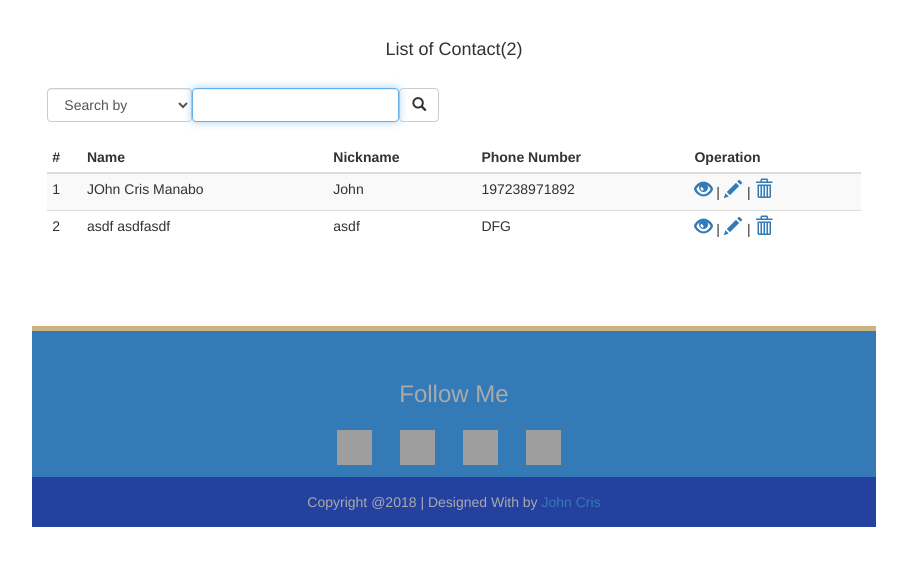
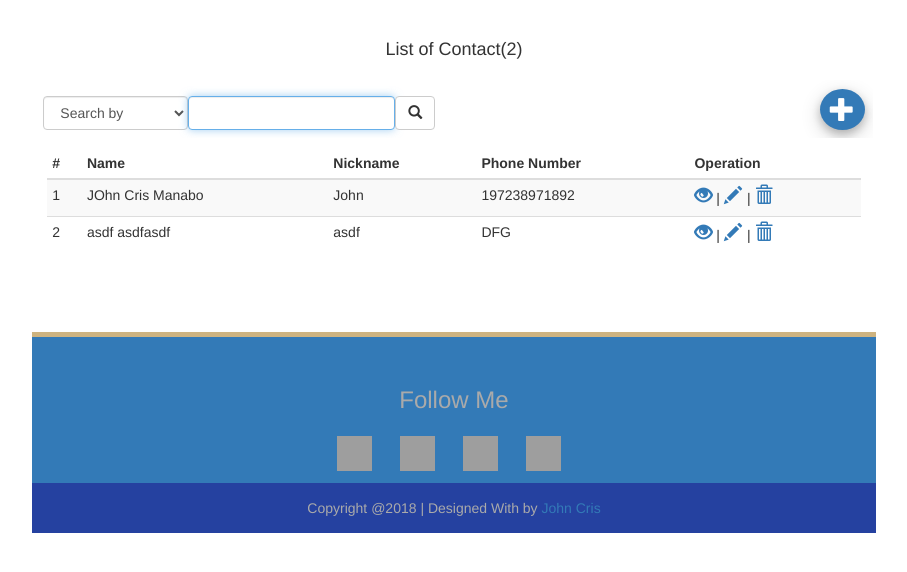
Before and after one commit to johncris09/Phonebook, a PHP site: page /index.php in a window 1280 px wide. Shown: the part 52-624 px from the top of the page, without its empty margins (186-1093 px from the left). Run offline with PHP 8.4, Linux system fonts and the light colour scheme; a user stored in the database is signed in; data comes from the database, SQL or seed files in the repository; data that the repository does not hold is empty; grey boxes are pictures that could not be loaded.

Commit message:
final homepage

```diff
--- a/index.php
+++ b/index.php
@@ -79,8 +79,9 @@
 			</div>
 			<div class="row">
 				<div class="col-sm-8 col-sm-offset-2" >
-					<form  role="form" actio="" method="post" style="margin-bottom:20px;" class="navbar-form">
-
+					<ul id="searchline">
+						<li>
+							<form  role="form" action="" method="post"  >
 								<table>
 									<tr>
 										<td>
@@ -98,18 +99,22 @@
 													mysqli_free_result($fields);
 												}
 											?>
-
-
 										</td>
 										<td><input type="text" oninput="searchq()" name="search_value" value="<?php echo $search_value;  ?>" class="form-control" title="Search" autofocus required> </td>
 										<td><button style="float:right" id="submit" type="submit" name="submit" class="btn btn-default"><span class="glyphicon glyphicon-search"></span></button></td>
 									</tr>
-
-
 								</table>
-
 							</form>
 
+						</li>
+						<li style="float:right"><a title="Add Contact" href="insert_contact.php"><span class="glyphicon glyphicon-plus"></span></a></li>
+					</ul>
+
+				</div>
+
+			</div>
+			<div class="row">
+				<div class="col-sm-8 col-sm-offset-2">
 				<div class="container-fluid">
 
 					<table class="table  table-condensed table-hover table-striped">
```
Lines whose indentation alone changed are shown as unchanged.
